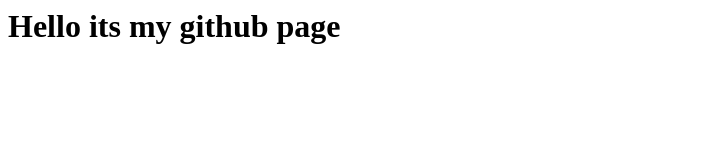
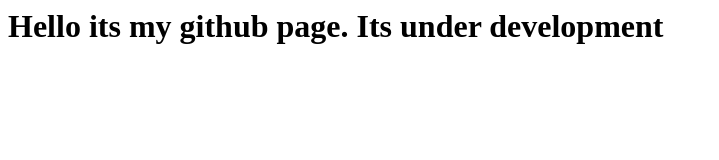
Before and after one commit to tarique-ahmed/tarique-ahmed.github.io, a plain HTML site: page index.html in a window 1280 px wide. Shown: the whole page, without its empty margins (0-719 px from the left). Drawn offline with Linux system fonts and the light colour scheme.

Commit message:
Update index.html

```diff
--- a/index.html
+++ b/index.html
@@ -1 +1 @@
-<h1>Hello its my github page</h1>
+<h1>Hello its my github page. Its under development</h1>
```
